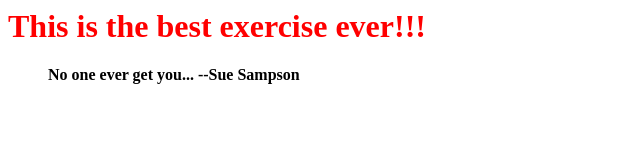
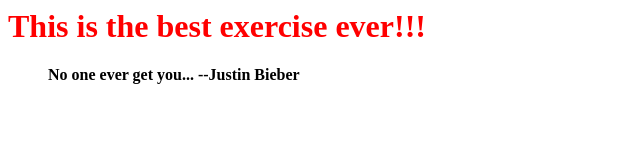
Before and after one commit to seasprite/testLab, a plain HTML site: page index.html in a window 1280 px wide. Shown: the full height of the page, 0-640 px from the left. Drawn offline with Linux system fonts and the light colour scheme.

Commit message:
changed quote author to index.html file

```diff
--- a/index.html
+++ b/index.html
@@ -2,6 +2,6 @@
 <head></head>
 <body>
 <h1><font color = "red">This is the best exercise ever!!!</font></h1>
-<blockquote><b>No one ever get you... --Sue Sampson</b></blockquote>
+<blockquote><b>No one ever get you... --Justin Bieber</b></blockquote>
 </body>
 </html>
```
